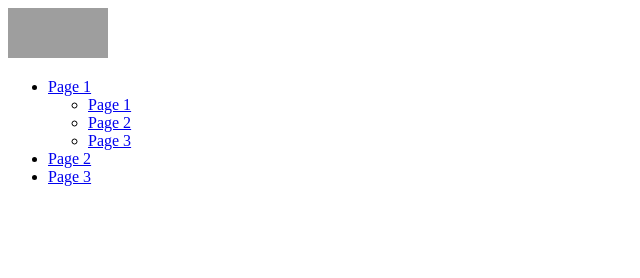
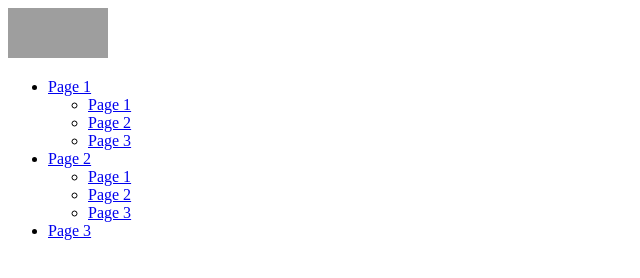
Before and after one commit to PeterKretzschmar/curso-html, a plain HTML site: page index4.html in a window 1280 px wide. Shown: the whole page, without its empty margins (0-640 px from the left). Drawn offline with Linux system fonts and the light colour scheme; grey boxes are pictures that could not be loaded.

Commit message:
Add lista dentro de lista 2

```diff
--- a/index4.html
+++ b/index4.html
@@ -27,6 +27,17 @@
 					</li>
 					<li>
 						<a href="#section2">Page 2</a>
+						<ul>
+							<li>
+								<a href="#section1">Page 1</a>
+							</li>
+							<li>
+								<a href="#section2">Page 2</a>
+							</li>
+							<li>
+								<a href="#section3">Page 3</a>
+							</li>
+						</ul>
 					</li>
 					<li>
 						<a href="#section3">Page 3</a>
```
